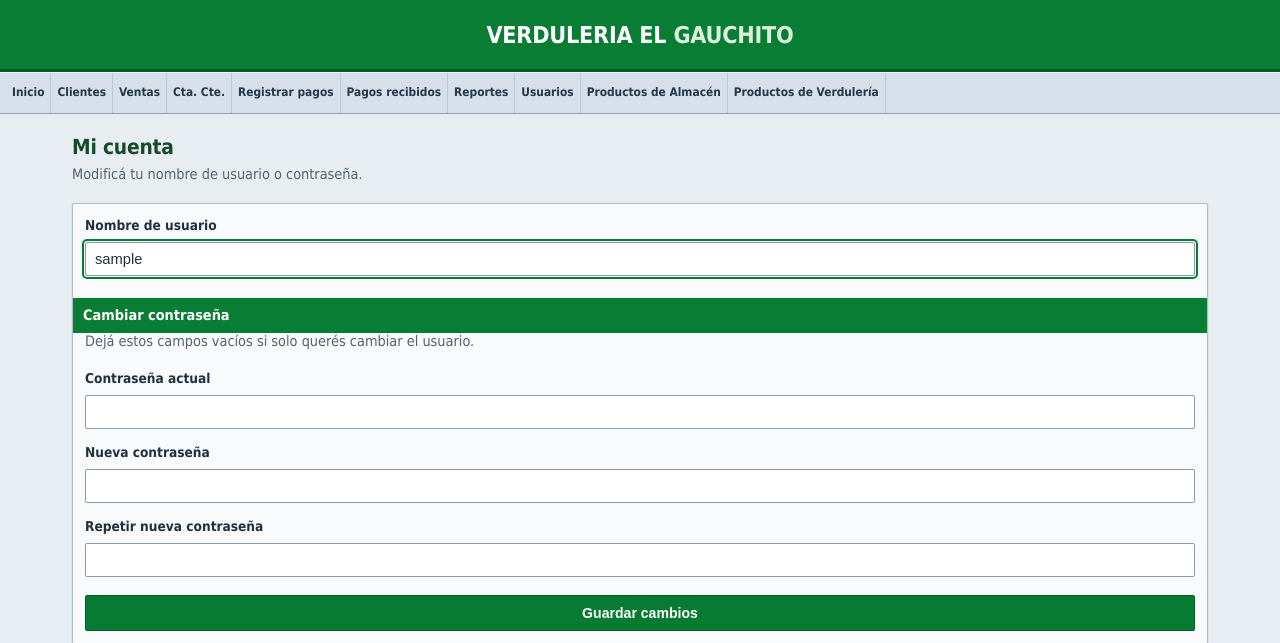
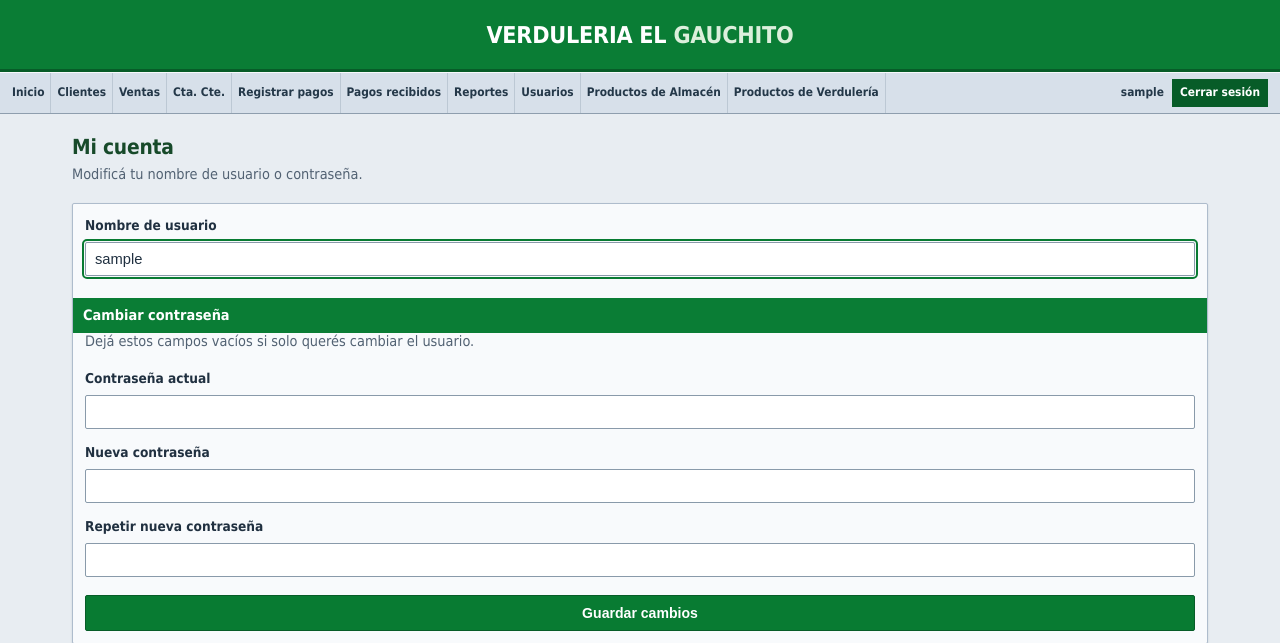
Before and after one commit to fernandochiappero-ui/ventasapp-flask, a Flask app: page /cuenta in a window 1280 px wide. Shown: the top 643 px of the page. Run offline with Flask 3, Linux system fonts and the light colour scheme; the visitor is signed in with stand-in values (Sample User, id 1); data that the repository does not hold is empty.

Commit message:
Usuario y cerrar sesion en la barra de menu

```diff
--- a/static/css/style.css
+++ b/static/css/style.css
@@ -1105,48 +1105,43 @@ input[type="search"] {
 @media (min-width: 860px) {
   header.topbar.topbar-vendedor { display: none; }
 
-  .nav-usuario {
-    display: flex;
-    align-items: center;
-    gap: 10px;
-    margin-left: auto;
-    padding: 0 6px;
-  }
-  .nav-usuario .salir {
-    font-size: 0.82rem;
-    font-weight: 600;
-    color: #243849;
-  }
-  nav.tabs .nav-usuario a.cerrar-sesion {
-    padding: 6px 10px;
-    border: 0;
-    color: #fff;
-    background: #075c28;
-    border-radius: 2px;
-  }
-  nav.tabs .nav-usuario a.cerrar-sesion:hover {
-    background: #9b3030;
-  }
-}
-@media (min-width: 860px) {
+  nav.tabs { flex-wrap: nowrap; overflow: visible; padding: 0 6px; }
+
+  nav.tabs > a,
+  nav.tabs > .menu-desplegable { flex: 0 1 auto; min-width: 0; }
+
   nav.tabs a {
     padding: 10px 6px;
     gap: 3px;
     font-size: 0.74rem;
+    white-space: nowrap;
+  }
+
+  .nav-usuario {
+    display: flex;
+    align-items: center;
+    gap: 8px;
+    margin-left: auto;
+    flex: 0 0 auto;
+    padding: 0 6px;
+    white-space: nowrap;
   }
   nav.tabs .nav-usuario a.salir {
     padding: 0;
     border: 0;
     background: transparent;
-    font-size: 0.74rem;
+    color: #243849;
   }
   nav.tabs .nav-usuario a.cerrar-sesion {
     padding: 5px 8px;
-    font-size: 0.74rem;
+    border: 0;
+    color: #fff;
+    background: #075c28;
   }
+  nav.tabs .nav-usuario a.cerrar-sesion:hover { background: #9b3030; }
 }
 
-/* En pantallas medianas se ocultan los íconos para que entre todo en una fila */
+/* Sin íconos en pantallas medianas, para que entre todo en una fila */
 @media (min-width: 860px) and (max-width: 1399px) {
   nav.tabs a .icono { display: none; }
 }
--- a/templates/base.html
+++ b/templates/base.html
@@ -10,7 +10,7 @@
      bien en un celular (y no como una web de escritorio achicada) #}
   <meta name="viewport" content="width=device-width, initial-scale=1">
   <title>{% block titulo %}VERDULERIA EL GAUCHITO{% endblock %}</title>
-  <link rel="stylesheet" href="{{ url_for('static', filename='css/style.css', v='11') }}">
+  <link rel="stylesheet" href="{{ url_for('static', filename='css/style.css', v='12') }}">
   <script src="{{ url_for('static', filename='js/app.js', v='18') }}" defer></script>
 </head>
 <body>
@@ -101,7 +101,6 @@
           <a href="{{ url_for('imprimir_lista_precios_verduleria') }}">Imprimir Lista de Precios</a>
         </div>
       </div>
-      {% if current_user.es_vendedor %}
       <div class="nav-usuario">
         {% if current_user.es_administrador %}
         <a class="salir" href="{{ url_for('configurar_cuenta') }}">{{ current_user.username }}</a>
@@ -110,8 +109,6 @@
         {% endif %}
         <a class="boton cerrar-sesion" href="{{ url_for('logout') }}">Cerrar sesión</a>
       </div>
-      {% endif %}
-
     </nav>
     </div>
     {% endif %}
```
